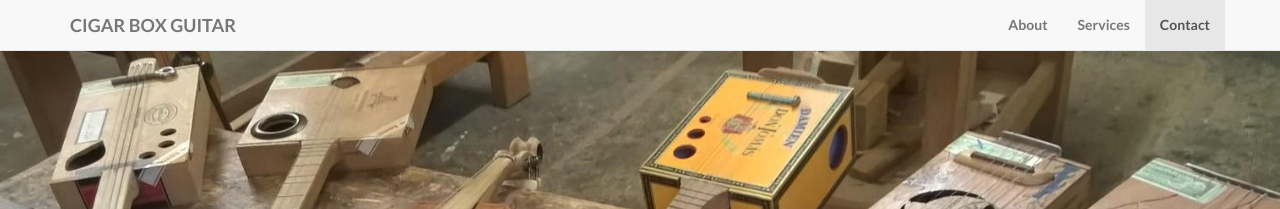
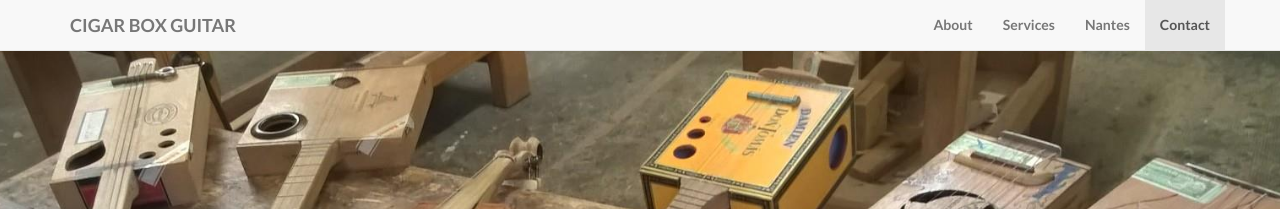
Before and after one commit to DenisThouret/DenisThouret.github.io, a Jekyll site: the page built from index.html, in a window 1280 px wide. Shown: the top 209 px of the page. Built offline with Jekyll 4.4.1, drawn with Linux system fonts in a browser that asks for light colours.

Commit message:
Add files via upload

```diff
--- a/_includes/header.html
+++ b/_includes/header.html
@@ -21,8 +21,12 @@
                     <a class="page-scroll" href="#services">Services</a>
                 </li>
                 <li>
+                       <a class="page-scroll" href="#nantes">Nantes</a>
+                   </li>
+                <li>
                     <a class="page-scroll" href="#contact">Contact</a>
                 </li>
+
             </ul>
         </div>
         <!-- /.navbar-collapse -->
```
